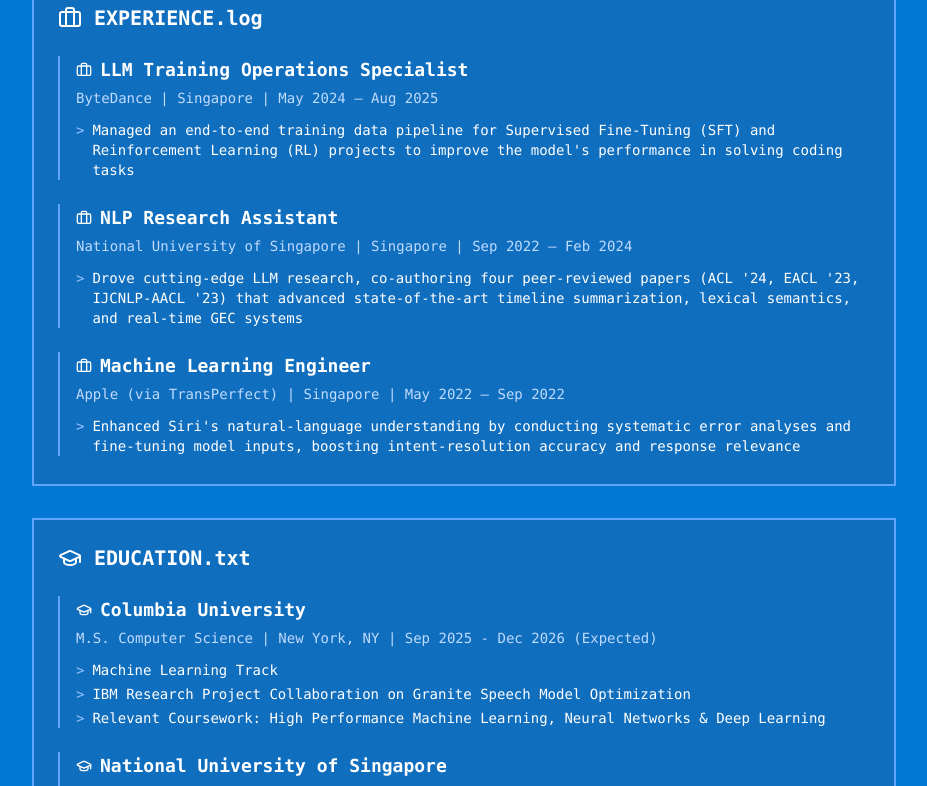
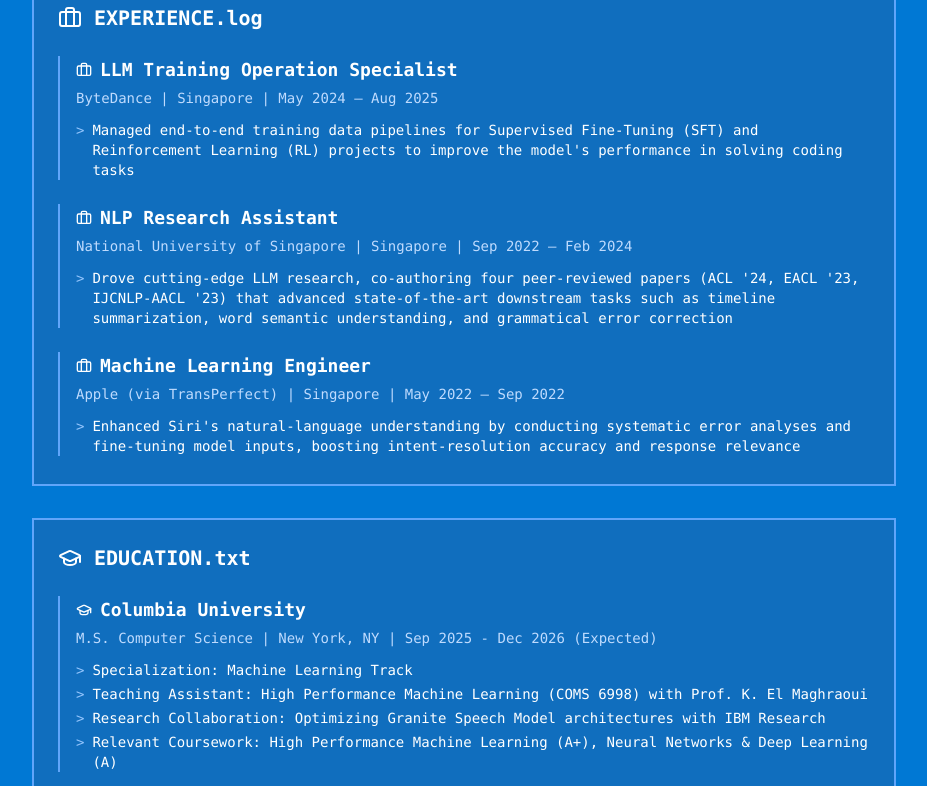
Before and after one commit to gsmoon97/gsmoon97.github.io, a React (Vite) app: page / in a window 1280 px wide. Shown: the part 1000-1786 px from the top of the page, without its empty margins (176-1103 px from the left). Built offline with nearby package versions, Linux system fonts and the light colour scheme.

Commit message:
Update resume and corresponding sections

```diff
--- a/src/components/Education.tsx
+++ b/src/components/Education.tsx
@@ -8,9 +8,10 @@ const education = [
     location: "New York, NY",
     period: "Sep 2025 - Dec 2026 (Expected)",
     bullets: [
-      "Machine Learning Track",
-      "IBM Research Project Collaboration on Granite Speech Model Optimization",
-      "Relevant Coursework: High Performance Machine Learning, Neural Networks & Deep Learning"
+      "Specialization: Machine Learning Track",
+      "Teaching Assistant: High Performance Machine Learning (COMS 6998) with Prof. K. El Maghraoui",
+      "Research Collaboration: Optimizing Granite Speech Model architectures with IBM Research",
+      "Relevant Coursework: High Performance Machine Learning (A+), Neural Networks & Deep Learning (A)",
     ]
   },
   {
@@ -21,7 +22,7 @@ const education = [
     bullets: [
       "Awarded Certificate of Distinction in Artificial Intelligence Focus Area",
       "Awarded Certificate of Merit in Database Systems Focus Area",
-      "Relevant Coursework: Machine Learning, Artificial Intelligence, Natural Language Processing, Computer Vision and Pattern Recognition, Database Systems, Big Data Systems for Data Science"
+      "Relevant Coursework: Artificial Intelligence, Natural Language Processing, Computer Vision and Pattern Recognition, Database Systems, Big Data Systems for Data Science",
     ]
   }
 ];
--- a/src/components/Experience.tsx
+++ b/src/components/Experience.tsx
@@ -3,12 +3,12 @@ import { Briefcase } from 'lucide-react';
 
 const experience = [
   {
-    title: "LLM Training Operations Specialist",
+    title: "LLM Training Operation Specialist",
     company: "ByteDance",
     location: "Singapore",
     period: "May 2024 – Aug 2025",
     bullets: [
-      "Managed an end-to-end training data pipeline for Supervised Fine-Tuning (SFT) and Reinforcement Learning (RL) projects to improve the model's performance in solving coding tasks",
+      "Managed end-to-end training data pipelines for Supervised Fine-Tuning (SFT) and Reinforcement Learning (RL) projects to improve the model's performance in solving coding tasks",
       // "Collaborated with Subject Matter Experts (SMEs) to diagnose model failure modes and translate insights into actionable root-cause reports and patch roadmaps",
       // "Streamlined training workflows by building Python automation and prompt-engineering templates cutting manual overhead while standardizing quality controls"
     ]
@@ -19,7 +19,7 @@ const experience = [
     location: "Singapore",
     period: "Sep 2022 – Feb 2024",
     bullets: [
-      "Drove cutting-edge LLM research, co-authoring four peer-reviewed papers (ACL '24, EACL '23, IJCNLP-AACL '23) that advanced state-of-the-art timeline summarization, lexical semantics, and real-time GEC systems",
+      "Drove cutting-edge LLM research, co-authoring four peer-reviewed papers (ACL '24, EACL '23, IJCNLP-AACL '23) that advanced state-of-the-art downstream tasks such as timeline summarization, word semantic understanding, and grammatical error correction",
       // "Built and fine-tuned open-source models (Mistral, Llama 2, FLAN-T5) with LangChain, ChromaDB, and LoRA-based PEFT (4-bit) while orchestrating hyper-parameter sweeps in Weights & Biases to maximise downstream task performance",
       // "Engineered scalable NLP web applications and containerised microservices that deliver efficient GEC and incremental clustering, integrating LLM-powered pairwise classification into production pipelines",
     ]
```
Also changed, not shown: 1 other file (tests, documents, lock files or other folders).
